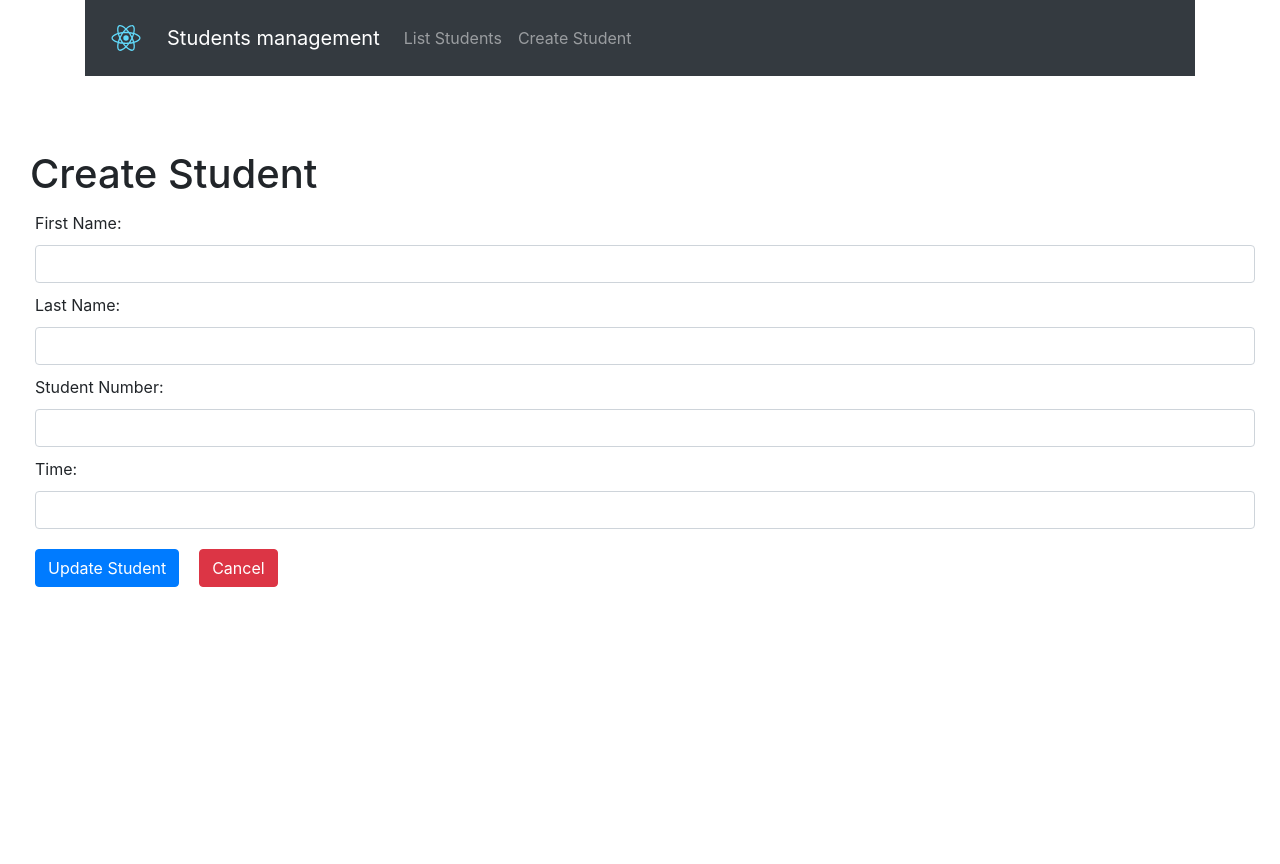
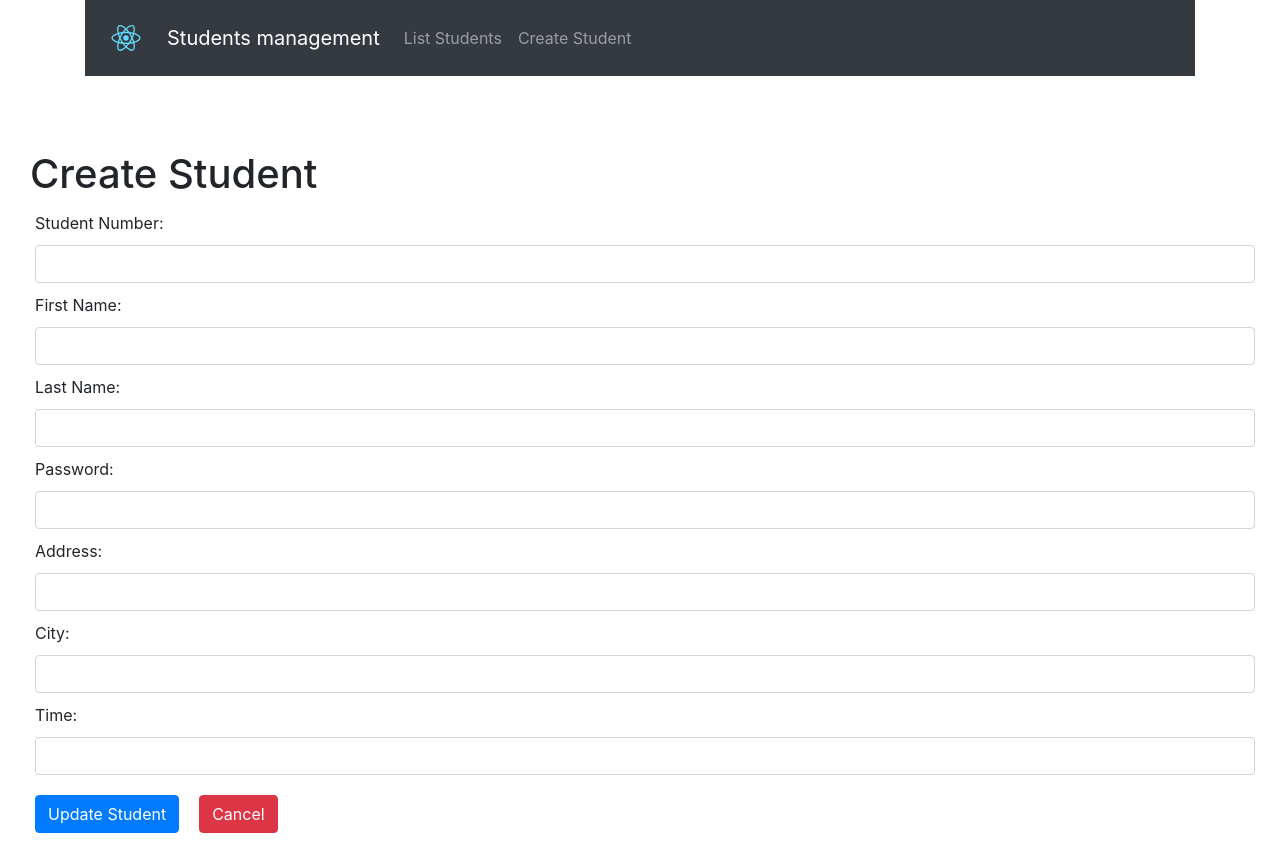
Before and after one commit to Wintse/COMP308_Lab02_Ex1, a React (Create React App) app in the folder client/: page /students/update/1 in a window 1280 px wide. Before the commit the page ends 800 px from the top, so only its background shows below. Built offline with nearby package versions, Linux system fonts and the light colour scheme; no server answers.

Commit message:
added password, address, city

```diff
--- a/client/src/pages/StudentsInsert.js
+++ b/client/src/pages/StudentsInsert.js
@@ -44,6 +44,9 @@ const CancelButton = styled.a.attrs({
     function StudentsInsert(props) {
         const [firstName, setFirstName] = useState('');
         const [lastName, setLastName] = useState('');
+        const [password, setPassword] = useState('');
+        const [address, setAddress] = useState('');
+        const [city, setCity] = useState('');
         const [studentNumber, setStudentNumber] = useState('');
         const [time, setTime] = useState('');
         const handleChangeInputStudentNumber = (event )=> {
@@ -55,11 +58,14 @@ const CancelButton = styled.a.attrs({
         }
         const handleAddStudent = async (event) =>{
             const arrayTime = time.split('/')
-            const payload = { firstName, lastName, studentNumber, time: arrayTime }
+            const payload = { firstName, lastName, password, address, city, studentNumber, time: arrayTime }
             await api.insertStudent(payload).then(res => {
                 window.alert(`Student inserted successfully`)
                 setFirstName('');
                 setLastName('');
+                setPassword('');
+                setAddress('');
+                setCity('');
                 setStudentNumber('');
                 setTime('');
                 window.location.href = `/students/list`;
@@ -73,6 +79,18 @@ const CancelButton = styled.a.attrs({
         return (
             <Wrapper>
                 <Title>Create Student</Title>
+
+                <Label>Student Number: </Label>
+                <InputText
+                    type="number"
+                    step="0.1"
+                    lang="en-US"
+                    min="0"
+                    max="10"
+                    pattern="[0-9]+([,\.][0-9]+)?"
+                    value={studentNumber}
+                    onChange={handleChangeInputStudentNumber}
+                />
 
                 <Label>First Name: </Label>
                 <InputText
@@ -88,16 +106,25 @@ const CancelButton = styled.a.attrs({
                     onChange={e => setLastName(e.target.value)}
                 />
 
-                <Label>Student Number: </Label>
+                <Label>Password: </Label>
                 <InputText
-                    type="number"
-                    step="0.1"
-                    lang="en-US"
-                    min="0"
-                    max="10"
-                    pattern="[0-9]+([,\.][0-9]+)?"
-                    value={studentNumber}
-                    onChange={handleChangeInputStudentNumber}
+                    type="text"
+                    value={password}
+                    onChange={e => setPassword(e.target.value)}
+                />
+
+                <Label>Address: </Label>
+                <InputText
+                    type="text"
+                    value={address}
+                    onChange={e => setAddress(e.target.value)}
+                />
+
+                <Label>City: </Label>
+                <InputText
+                    type="text"
+                    value={city}
+                    onChange={e => setCity(e.target.value)}
                 />
 
                 <Label>Time: </Label>
--- a/client/src/pages/StudentsList.js
+++ b/client/src/pages/StudentsList.js
@@ -72,8 +72,8 @@ function StudentsList(props){
 
     const columns = [
         {
-            Header: 'ID',
-            accessor: '_id',
+            Header: 'Student Number',
+            accessor: 'studentNumber',
             filterable: true,
         },
         {
@@ -86,9 +86,15 @@ function StudentsList(props){
             accessor: 'lastName',
             filterable: true,
         },
+
         {
-            Header: 'Student Number',
-            accessor: 'studentNumber',
+            Header: 'Address',
+            accessor: 'address',
+            filterable: true,
+        },
+        {
+            Header: 'City',
+            accessor: 'city',
             filterable: true,
         },
         {
--- a/client/src/pages/StudentsUpdate.js
+++ b/client/src/pages/StudentsUpdate.js
@@ -38,6 +38,9 @@ function StudentsUpdate(props) {
     const [id, setId] = useState(props.match.params.id);
     const [firstName, setFirstName] = useState('');
     const [lastName, setLastName] = useState('');
+    const [password, setPassword] = useState('');
+    const [address, setAddress] = useState('');
+    const [city, setCity] = useState('');
     const [studentNumber, setStudentNumber] = useState('');
     const [time, setTime] = useState('');
     useEffect(()=>{
@@ -45,6 +48,9 @@ function StudentsUpdate(props) {
         const student = await api.getStudentById(id)
         setFirstName(student.data.data.firstName);
         setLastName(student.data.data.lastName);
+        setPassword(student.data.data.password);
+        setAddress(student.data.data.address);
+        setCity(student.data.data.city);
         setStudentNumber(student.data.data.studentNumber);
         setTime(student.data.data.time.join('/'));
         };
@@ -59,11 +65,14 @@ function StudentsUpdate(props) {
     }
     const handleUpdateStudent = async (event) =>{
         const arrayTime = time.split('/')
-        const payload = { firstName, lastName, studentNumber, time: arrayTime }
+        const payload = { firstName, lastName, password, address, city, studentNumber, time: arrayTime }
         await api.updateStudentById(id, payload).then(res => {
             window.alert(`Student updated successfully`)
             setFirstName('');
             setLastName('');
+            setPassword('');
+            setAddress('');
+            setCity('');
             setStudentNumber('');
             setTime('');
             window.location.href = `/students/list`;
@@ -77,6 +86,17 @@ function StudentsUpdate(props) {
         <Wrapper>
             <Title>Create Student</Title>
 
+            <Label>Student Number: </Label>
+            <InputText
+                type="number"
+                step="0.1"
+                lang="en-US"
+                min="0"
+                max="10"
+                pattern="[0-9]+([,\.][0-9]+)?"
+                value={studentNumber}
+                onChange={handleChangeInputStudentNumber}
+            />
             <Label>First Name: </Label>
             <InputText
                 type="text"
@@ -91,17 +111,27 @@ function StudentsUpdate(props) {
                 onChange={e => setLastName(e.target.value)}
             />
 
-            <Label>Student Number: </Label>
-            <InputText
-                type="number"
-                step="0.1"
-                lang="en-US"
-                min="0"
-                max="10"
-                pattern="[0-9]+([,\.][0-9]+)?"
-                value={studentNumber}
-                onChange={handleChangeInputStudentNumber}
-            />
+            <Label>Password: </Label>
+                <InputText
+                    type="text"
+                    value={password}
+                    onChange={e => setPassword(e.target.value)}
+                />
+
+                <Label>Address: </Label>
+                <InputText
+                    type="text"
+                    value={address}
+                    onChange={e => setAddress(e.target.value)}
+                />
+
+                <Label>City: </Label>
+                <InputText
+                    type="text"
+                    value={city}
+                    onChange={e => setCity(e.target.value)}
+                />
+
 
             <Label>Time: </Label>
             <InputText
```
Also changed, not shown: 2 other files (tests, documents, lock files or other folders).
